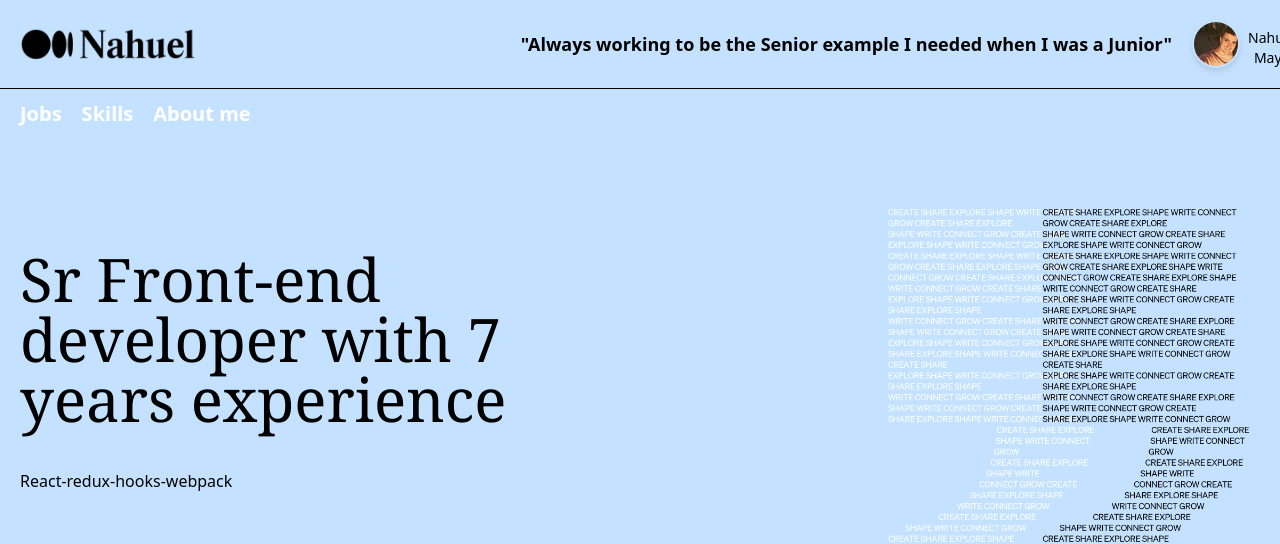
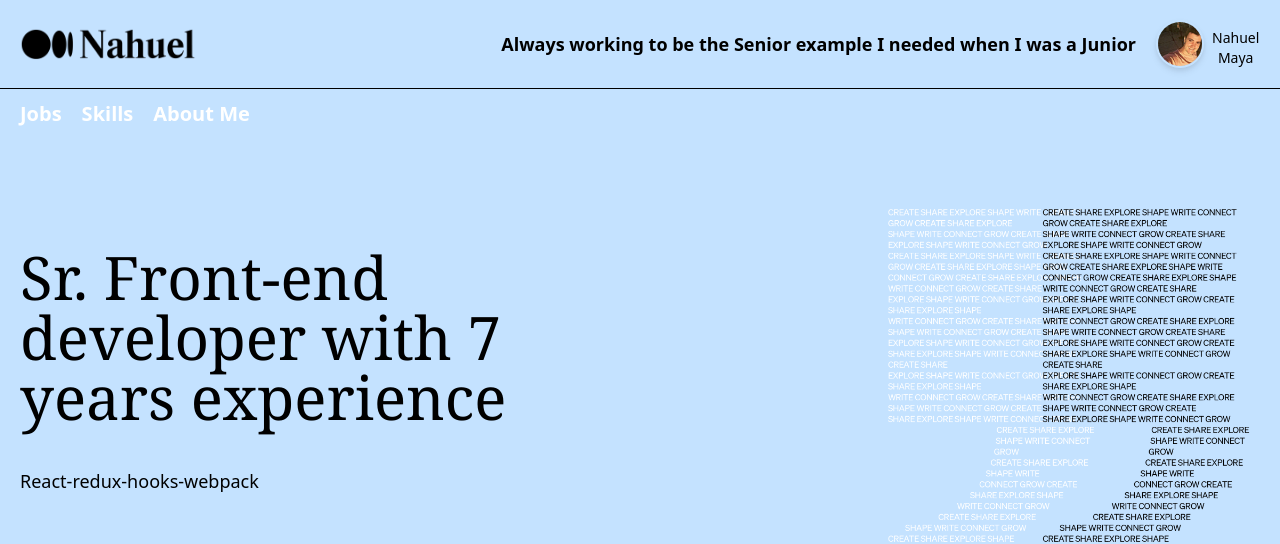
Before and after one commit to NahueM/medium-cv, a Next.js app: page / in a window 1280 px wide. Shown: the top 544 px of the page. Built offline with nearby package versions, Linux system fonts and the light colour scheme; no server answers; the database is empty.

Commit message:
Openbank and ARZ job description

```diff
--- a/components/Banner.tsx
+++ b/components/Banner.tsx
@@ -1,19 +1,18 @@
+import { FormattedMessage } from 'react-intl'
 
 function Banner () {
   return (
         <div className='bg-light-blue border-b border-black pt-10'>
             <div className="hidden md:flex text-xl max-w-7xl mt-10 p-5 mx-auto items-center space-x-5 text-white font-bold ">
-                <h3>Jobs</h3>
-                <h3>Skills</h3>
-                <h3>About me</h3>
+                <h3><FormattedMessage id='jobs' /></h3>
+                <h3><FormattedMessage id='skills' /></h3>
+                <h3><FormattedMessage id='aboutMe' /></h3>
             </div>
             <div className='flex max-h-[480px] items-center box-content bg-light-blue p-5 h-fit max-w-7xl mx-auto lg:justify-between'>
                 <div className='flex-row xs:mr-5 space-y-5 max-w-[70%] lg:max-w-[45%]'>
-                    <h1 className='text-2xl mt-10 xs:text-4xl font-serif sm:text-5xl font-serif md:hidden lg:text-7xl  '>Sr Front-end developer</h1>
-                    <h1 className='hidden md:flex text-6xl font-serif lg:pb-5'>Sr Front-end developer with 7 years experience</h1>
-                    <p className="md:hidden">React-redux-hooks-webpack</p>
-                    {/* <h2 className='text-black my-10 inline-block border border-black bg-white px-4 py-3 rounded-full'>Contact Me</h2> */}
-                    <p className="hidden md:inline-flex">React-redux-hooks-webpack</p>
+                    <h1 className='text-2xl mt-10 xs:text-4xl font-serif sm:text-5xl font-serif md:hidden lg:text-7xl'><FormattedMessage id='rol' /></h1>
+                    <h1 className='hidden md:flex text-6xl font-serif lg:pb-5'><FormattedMessage id='rolExtended' /></h1>
+                    <p className="md:text-lg">React-redux-hooks-webpack</p>
                 </div>
                 <img className='pt-10 object-contains max-w-[45%] lg:max-w-[30%] z-1' src="/quote.png" alt="" />
             </div>
--- a/components/Header.tsx
+++ b/components/Header.tsx
@@ -10,7 +10,7 @@ interface Props {
 function Header ({ showAvatar }: Props) {
   return (
         <header className="bg-light-blue border-b border-black fixed top-0 left-0 right-0 inline-block z-50 ">
-            <div className="flex justify-between p-5 max-w-7xl mx-auto">
+            <div className="flex justify-between p-5 max-w-7xl mx-auto md:mr-2">
                 <div className="flex items-center space-x-5">
                     <Link href="/">
                         <img className="w-32 sm:w-44 object-contain cursor-pointer" src="/LogoNahuel.png" />
@@ -40,13 +40,13 @@ function Header ({ showAvatar }: Props) {
                         </ul>
                     </div>
                 </div>
-                <div className="hidden xs:flex z-1 items-center space-x-5 mr-10 sm:mr-5 ">
+                <div className="hidden xs:flex z-1 items-center space-x-5 mr-10 md:mr-12 ">
                     <div className="inline-flex items-center space-x-5 md:hidden">
-                        <h3>Jobs</h3>
-                        <h3>Skills</h3>
-                        <h3>About me</h3>
+                        <h3><FormattedMessage id='jobs' /></h3>
+                        <h3><FormattedMessage id='skills' /></h3>
+                        <h3><FormattedMessage id='aboutMe' /></h3>
                     </div>
-                    <p className='hidden  md:flex text-right text-lg font-semibold lg:text-lg'>{'"Always working to be the Senior example I needed when I was a Junior"'}</p>
+                    <p className='hidden md:flex text-right text-lg font-semibold lg:text-lg'><FormattedMessage id='phrase'/></p>
                     {showAvatar && <Avatar src={'/avatarNahuel.jpg'} alt={'Nahuel Maya'} width={12}/>}
                 </div>
             </div>
--- a/components/Jobs.tsx
+++ b/components/Jobs.tsx
@@ -6,7 +6,7 @@ import Loading from './shared/Loading'
 import Link from 'next/link'
 import { UseJobsContext } from '../hooks/useJobsContext'
 import { JobActions } from '../constants/actions'
-
+import { FormattedMessage } from 'react-intl'
 interface Job {
   companyDescription: string,
   duration: {
@@ -45,7 +45,7 @@ function Jobs () {
     <div className='max-w-7xl mx-auto'>
       <div className='flex items-center '>
         <Briefcase className='m-5'/>
-        <h1 className='font-medium text-lg'>Jobs</h1>
+        <h1 className='font-medium text-lg'><FormattedMessage id='jobs'/></h1>
       </div>
       {jobs?.length
         ? <Link href="/jobDetail" >
--- a/components/shared/PhraseCard.tsx
+++ b/components/shared/PhraseCard.tsx
@@ -1,4 +1,5 @@
 import Avatar from './avatar'
+import { FormattedMessage } from 'react-intl'
 
 function PhraseCard () {
   return (
@@ -6,7 +7,7 @@ function PhraseCard () {
         <div className='w-12 sm:mx-2 mr-5 md:mx-5'>
             <Avatar alt={''} src={'/avatarNahuel.jpg'} width={14}/>
         </div>
-        <p className='inline-block text-sm font-semibold lg:textlg'>{'"Always working to be the Senior example I needed when I was a Junior"'}</p>
+        <p className='inline-block text-sm font-semibold lg:textlg'><FormattedMessage id='phrase'/></p>
     </div>
   )
 }
--- a/components/shared/ThumbnailCard.tsx
+++ b/components/shared/ThumbnailCard.tsx
@@ -1,4 +1,6 @@
 import { monthsShort } from '../../utils/utils'
+import { FormattedMessage } from 'react-intl'
+
 interface ThumbnailCardProps{
   rol: string,
   startDate: any,
@@ -19,11 +21,11 @@ function ThumbnailCard ({ rol, startDate, duration, id, onJobClick }: ThumbnailC
         <img className="p-1 max-w-12 " src={`/${id}.jpg`} />
       </div>
       <div className='max-w-[50%] border-l border-grey pl-5 text-sm font-semibold justify-center sm:place-content-evenly font-bold'>
-        <div className="text-grey">Start date: {`${monthsShort[jobStartDate.getMonth()]} - ${jobStartDate.getFullYear()}`}</div>
+        <div className="text-grey"><FormattedMessage id='startDate'/> {`${monthsShort[jobStartDate.getMonth()]} - ${jobStartDate.getFullYear()}`}</div>
         {
           months > 0
-            ? <div className="text-grey">End date: {`${monthsShort[jobStartDate.getMonth() + months]} - ${jobStartDate.getFullYear() + years}`}</div>
-            : <div className="text-grey">End date: Actual</div>
+            ? <div className="text-grey"><FormattedMessage id='endDate'/> {`${monthsShort[jobStartDate.getMonth() + months]} - ${jobStartDate.getFullYear() + years}`}</div>
+            : <div className="text-grey"><FormattedMessage id='endDateActual'/></div>
 
         }
         <div>{rol}</div>
--- a/components/shared/avatar.tsx
+++ b/components/shared/avatar.tsx
@@ -7,7 +7,7 @@ interface Props {
 
 function Avatar ({ alt, src, width = 12 }: Props) {
   return (
-    <div className={'flex flex-row justify-items-center w-12 mr-12 items-center '}>
+    <div className={'flex flex-row justify-items-center w-12 mr-12 items-center'}>
       <img className="mx-auto w-full mr-2 object-cover transition duration-300 delay-150 hover:scale-125 drop-shadow-md rounded-full cursor-pointer border-2 border-light-blue"
         src={src}
         alt={alt}
--- a/content/locale/en.json
+++ b/content/locale/en.json
@@ -1,5 +1,17 @@
 {
     "jobs": "Jobs",
     "skills": "Skills",
-    "aboutMe": "About Me"
+    "aboutMe": "About Me",
+    "rol": "Sr. Front-end developer",
+    "rolExtended": "Sr. Front-end developer with 7 years experience",
+    "startDate": "Start date:",
+    "endDate": "End date:",
+    "endDateActual": "End date: Actual",
+    "phrase": "Always working to be the Senior example I needed when I was a Junior",
+    "openbank": "Refactoring domain",
+    "openbankCompanydescription": "Openbank is an online bank, headquartered in Madrid, Spain. Since its foundation in 1995, it has been a subsidiary of Grupo Santander. According to the Spanish Banking Association, by the end of 2016 nearly 1,350,000 accounts had been registered with the bank.",
+    "openbankEsJobDescription": "As title says, my principal task is refactoring the old class component into new functional, improving the logic, implementing the latest React's features as hooks, always thinking in reusability, the app is growing to others countries so we have to keep in mind the component should be reusable keeping business logic separate from app logic, in other hand I have to implement new features, and make codes reviews for externals developers ",
+    "arz": "Architecture from Scratch",
+    "arzCompanyDescription": "Arzion is a software factory dedicated to providing effective solutions to companies. With collaborators around the world. Are part of Polo IT La Plata which gathers companies of software development and business management. Since 2005 they have worked on hundreds of projects in the United States, Europe and Australia.",
+    "arzJobDescription": "On my way trough this company, I was involve in architecture design of a new project, I was in charge of setting up webpack, was the first time I went so deep on webpack, this project had to be able to be executed by adding an script on your html file, so with that script on your file you could access to all project features"
 }
--- a/content/locale/es.json
+++ b/content/locale/es.json
@@ -1,5 +1,10 @@
 {
     "jobs": "Trabajos",
     "skills": "Habilidades",
-    "aboutMe": "Sobre Mi"
+    "aboutMe": "Sobre Mi",
+    "rol": "Desarrollador Front-end Sr",
+    "rolExtended": "Desarrollador Sr. con 7 años de experiencia",
+    "startDate": "Fecha Inicio:",
+    "endDate": "Fecha Fin:",
+    "endDateActual": "Fecha Fin: Actual"
 }
```
Also changed, not shown: pages/jobDetail.tsx (+7 -15 lines).
